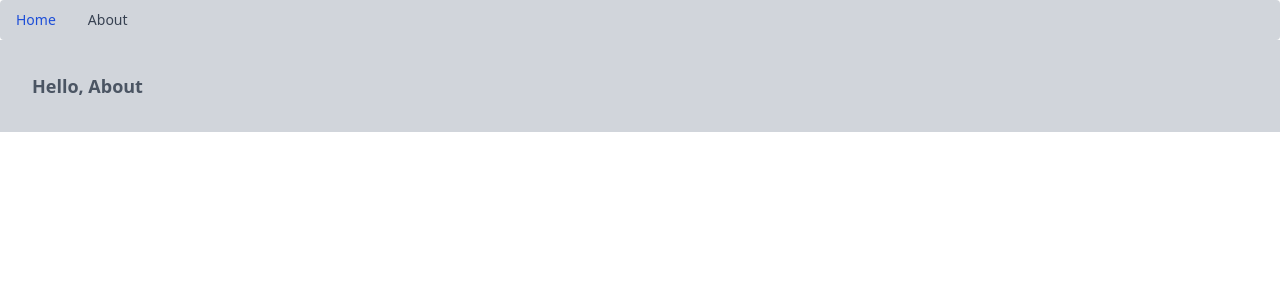
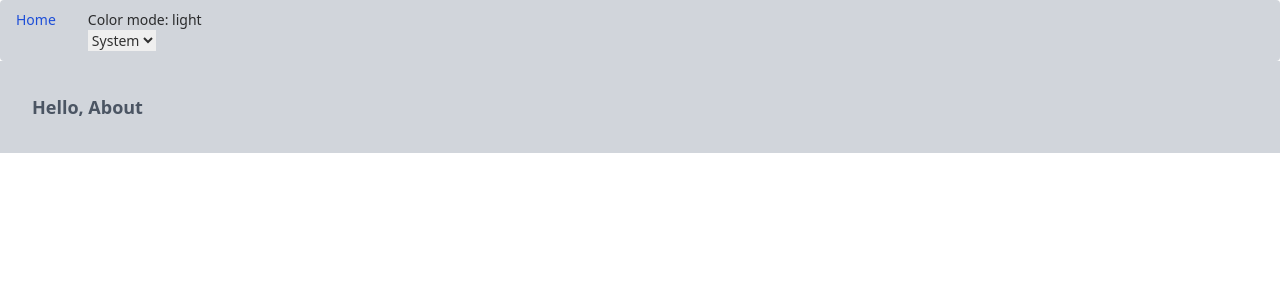
Before and after one commit to tylerlenick/dnd-ez, a Nuxt app: page /about in a window 1280 px wide. Shown: the top 300 px of the page. Built offline with nearby package versions, Linux system fonts and the light colour scheme.

Commit message:
introduce color mode toggle

```diff
--- /dev/null
+++ b/components/ColorMode.vue
@@ -0,0 +1,31 @@
+<template>
+  <div>
+    <h1>Color mode: {{ $colorMode.value }}</h1>
+    <select v-model="$colorMode.preference">
+      <option value="system">System</option>
+      <option value="light">Light</option>
+      <option value="dark">Dark</option>
+      <option value="sepia">Sepia</option>
+    </select>
+  </div>
+</template>
+
+<style>
+  body {
+    background-color: #fff;
+    color: rgba(0,0,0,0.8);
+  }
+  .dark-mode body {
+    background-color: #091a28;
+    color: #ebf4f1;
+  }
+  .sepia-mode body {
+    background-color: #f1e7d0;
+    color: #433422;
+  }
+</style>
+
+<script setup>
+  const colorMode = useColorMode()
+  console.log(colorMode.preference)
+</script>
--- a/components/Dnd.vue
+++ b/components/Dnd.vue
@@ -1,4 +1,4 @@
-di<template>
+<template>
     <form class="justify-center	w-3/12">
         <label for="default-search"
             class="mb-2 text-sm font-medium text-gray-900 sr-only dark:text-gray-300">Search</label>
@@ -15,11 +15,9 @@ di<template>
                 placeholder="Search Conditions, Spells..." required="">
         </div>
         <div v-if="typeof(res.results) === 'undefined'">Nothing found, type something else...</div>
-        <div v-for="(item, key, index) in res.results">
-            <button class="bg-blue-500 hover:bg-blue-700 text-white font-bold py-2 px-4 my-4 border border-blue-700 rounded">
-                {{ item.name }}
-            </button>
-        </div>
+        <button v-for="(item, key, index) in res.results" class="bg-blue-500 hover:bg-blue-700 text-white font-bold py-2 px-4 my-4 border border-blue-700 rounded">
+            {{ item.name }}
+        </button>
     </form>
 </template>
 
--- a/components/Nav.vue
+++ b/components/Nav.vue
@@ -82,37 +82,10 @@
             </NuxtLink>
           </li>
           <li>
-            <NuxtLink
-              to="/about"
-              class="
-                block
-                py-2
-                pr-4
-                pl-3
-                text-gray-700
-                border-b border-gray-100
-                hover:bg-gray-50
-                md:hover:bg-transparent
-                md:border-0
-                md:hover:text-blue-700
-                md:p-0
-                dark:text-gray-400
-                md:dark:hover:text-white
-                dark:hover:bg-gray-700 dark:hover:text-white
-                md:dark:hover:bg-transparent
-                dark:border-gray-700
-              "
-              >About</NuxtLink
-            >
+            <ColorMode />
           </li>
         </ul>
       </div>
     </div>
   </nav>
 </template>
-
-<script>
-export default {
-  name: "Nav",
-};
-</script>
--- a/nuxt.config.ts
+++ b/nuxt.config.ts
@@ -2,6 +2,7 @@ import { defineNuxtConfig } from 'nuxt'
 
 // https://v3.nuxtjs.org/api/configuration/nuxt.config
 export default defineNuxtConfig({
+    modules: ['@nuxtjs/color-mode'],
     build: {
       postcss: {
         postcssOptions: {
--- a/package.json
+++ b/package.json
@@ -7,6 +7,7 @@
     "preview": "nuxt preview"
   },
   "devDependencies": {
+    "@nuxtjs/color-mode": "^3.0.3",
     "autoprefixer": "^10.4.7",
     "nuxt": "3.0.0-rc.1",
     "postcss": "^8.4.13",
```
Also changed, not shown: 1 other file (tests, documents, lock files or other folders).
